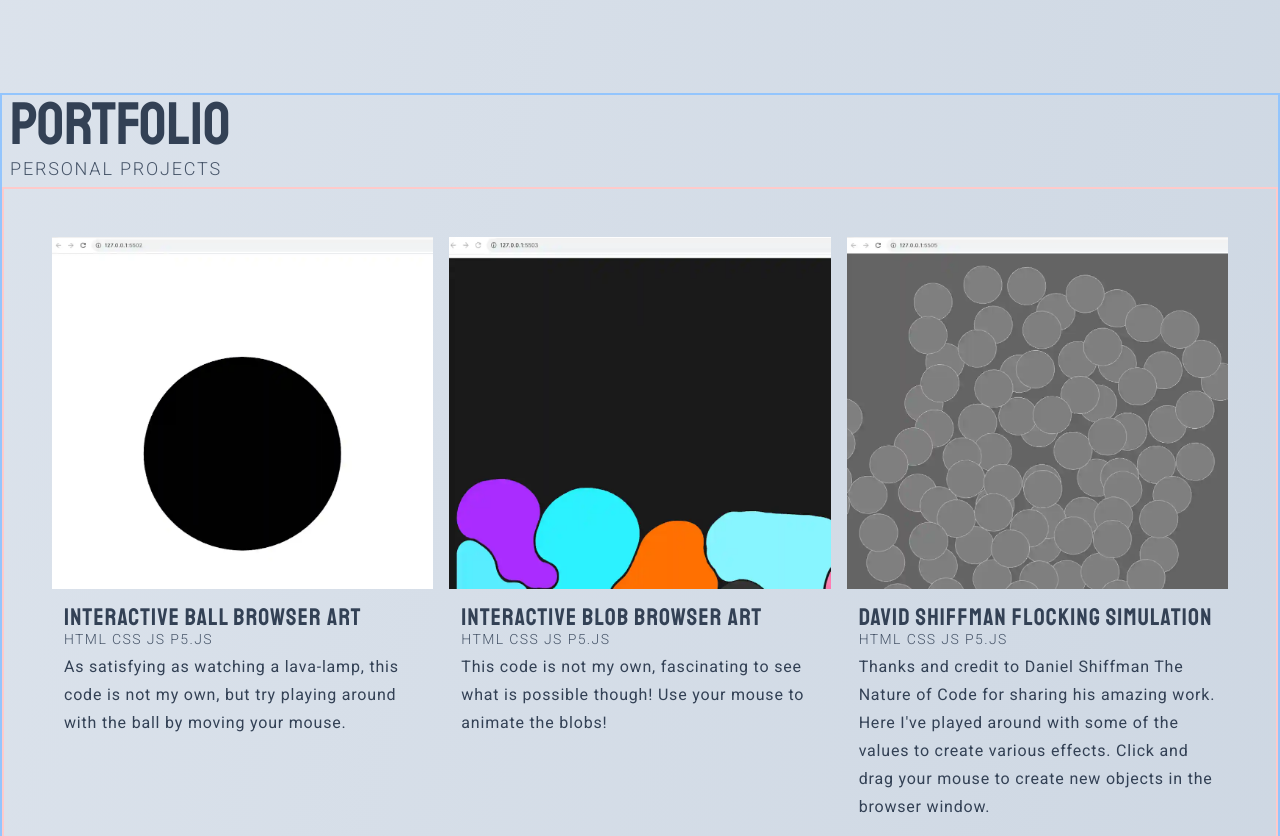
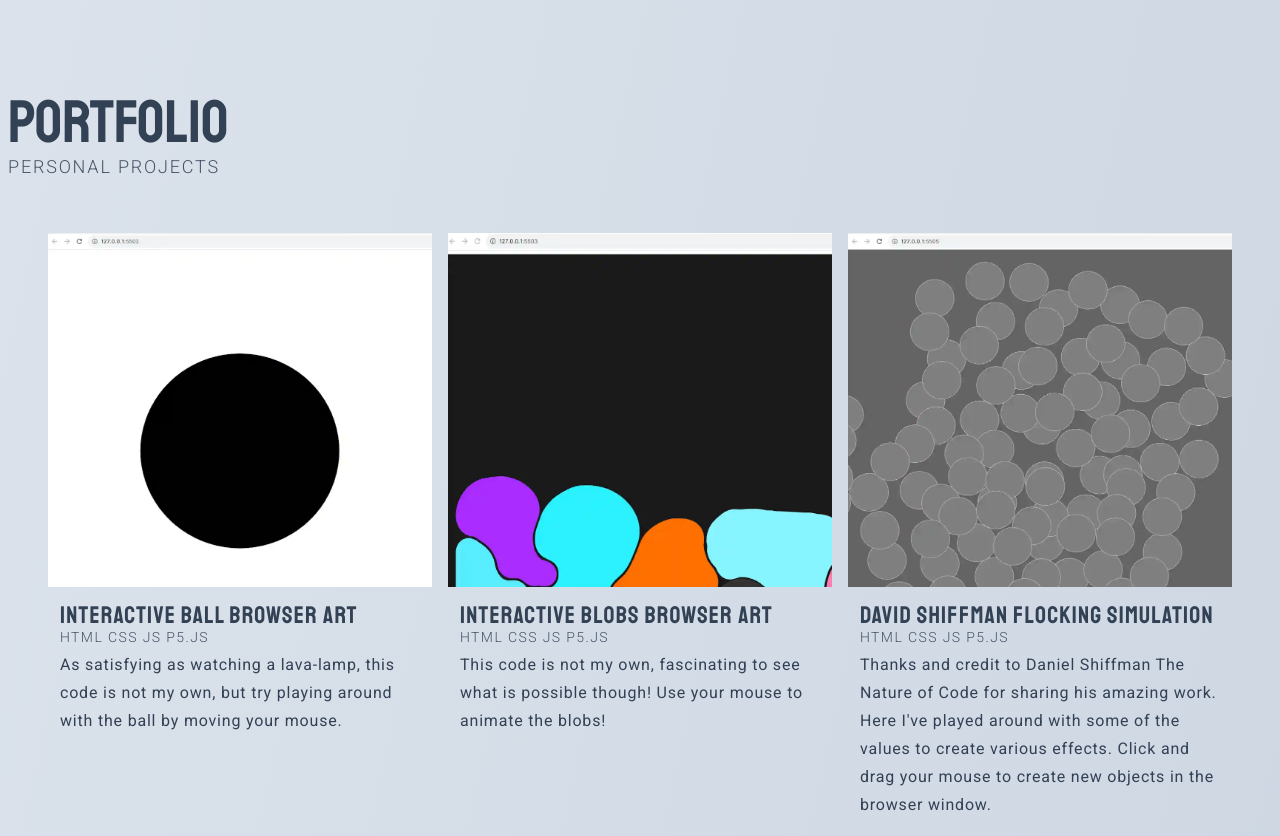
Before and after one commit to Deanogit/tailwind-portfolio-2023-09, a website: page index.html in a window 1280 px wide. Shown: the part 3487-4323 px from the top of the page. Drawn offline with Linux system fonts and the light colour scheme.

Commit message:
portfolio border removal

```diff
--- a/index.html
+++ b/index.html
@@ -768,9 +768,7 @@
         </div>
 
         <!-- Personal Background Container -->
-        <div
-          class="flex w-full flex-col justify-center items-center mb-12 border-2 border-blue-300"
-        >
+        <div class="flex w-full flex-col justify-center items-center mb-12">
           <!-- Project Cards Container -->
           <div class="container pl-2">
             <h2 class="font-display text-4xl md:text-6xl">Portfolio</h2>
@@ -781,7 +779,7 @@
             </h4>
           </div>
           <div
-            class="p-12 border-2 border-red-200 grid grid-cols-1 gap-4 justify-center items-stretch md:max-w-1/2 sm:grid-cols-2 md:grid-cols-3 px-8 py-12 md:p-12 flex-stretch relative"
+            class="p-12 grid grid-cols-1 gap-4 justify-center items-stretch md:max-w-1/2 sm:grid-cols-2 md:grid-cols-3 px-8 py-12 md:p-12 flex-stretch relative"
           >
             <!-- <div class="absolute top-0 left-0 -z-10">
               <h2 class="font-display text-8xl">Portfolio</h2>
@@ -833,7 +831,7 @@
               <!-- Project Desc -->
               <div class="p-3">
                 <h3 class="font-display text-2xl tracking-wider -mb-1">
-                  Interactive Blob Browser Art
+                  Interactive Blobs Browser Art
                 </h3>
                 <h4
                   class="uppercase text-sm tracking-widest font-light text-slate-600 mb-1"
```
